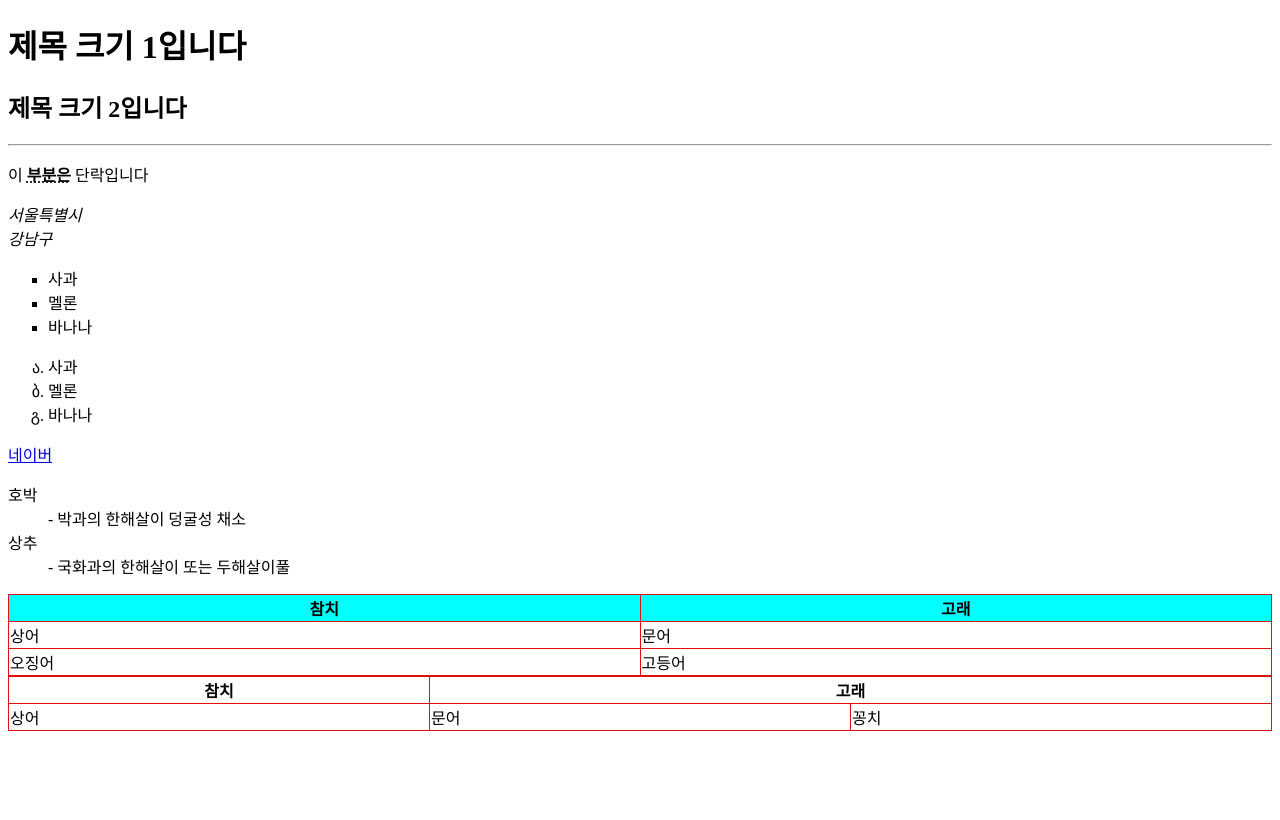
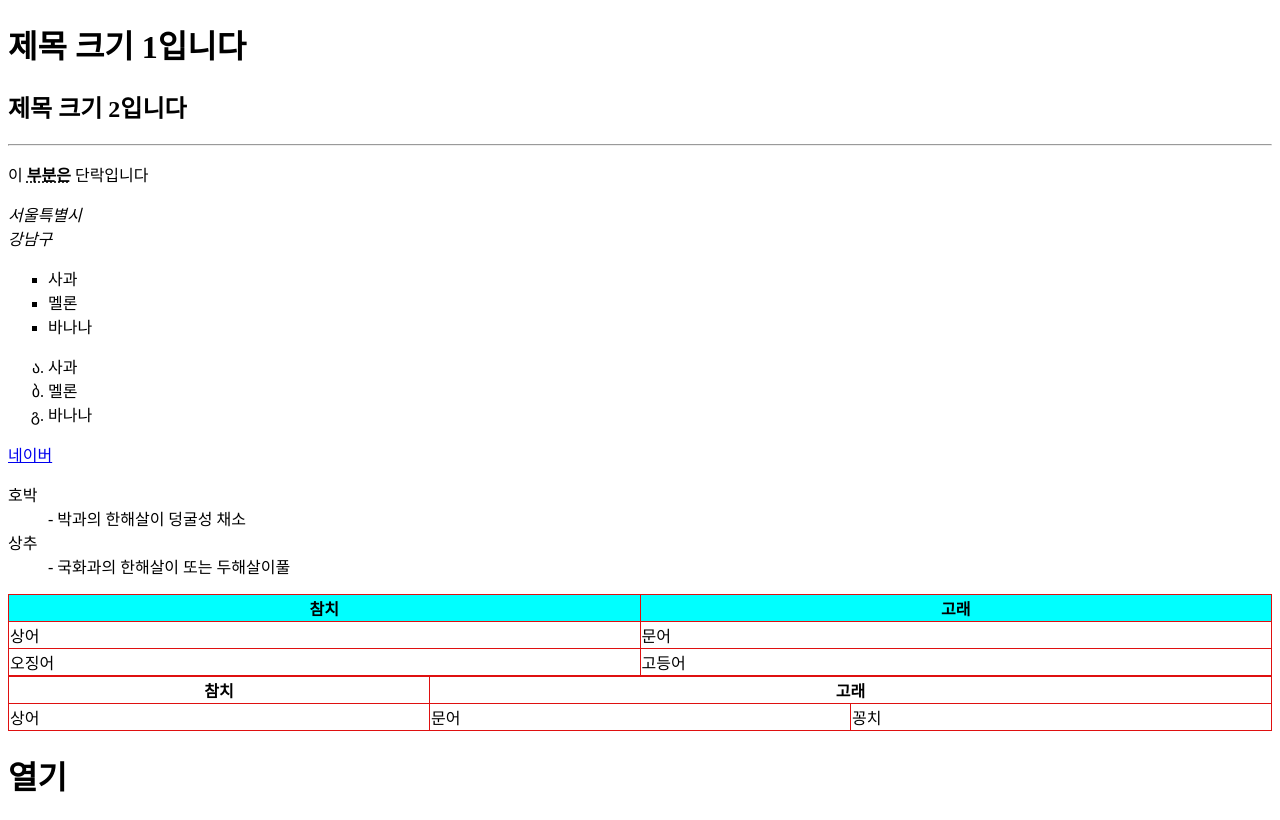
Before and after one commit to LAS0316/LASwebsite, a plain HTML site: page index.html in a window 1280 px wide. Drawn offline with Linux system fonts and the light colour scheme.

Commit message:
Add files via upload

```diff
--- a/index.html
+++ b/index.html
@@ -71,6 +71,8 @@
         </tr>
     </table>
 
+    <h1><a aref="/LASwebsite/a"> 열기 </a></h1>
+
     </body>
 
 </html>
```
